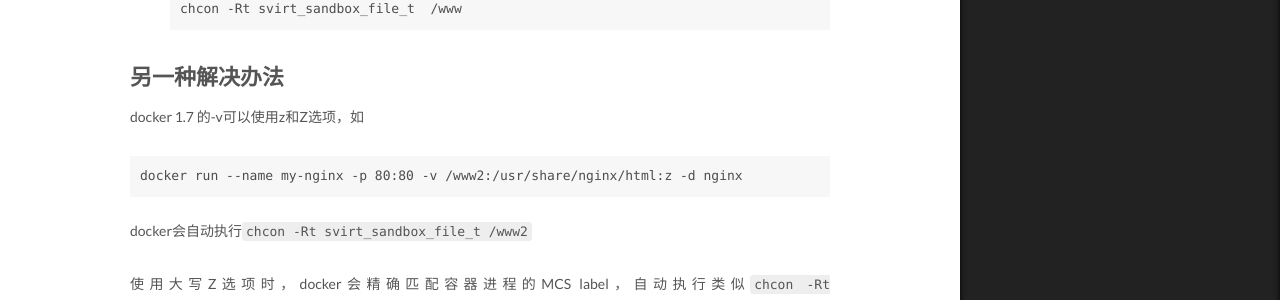
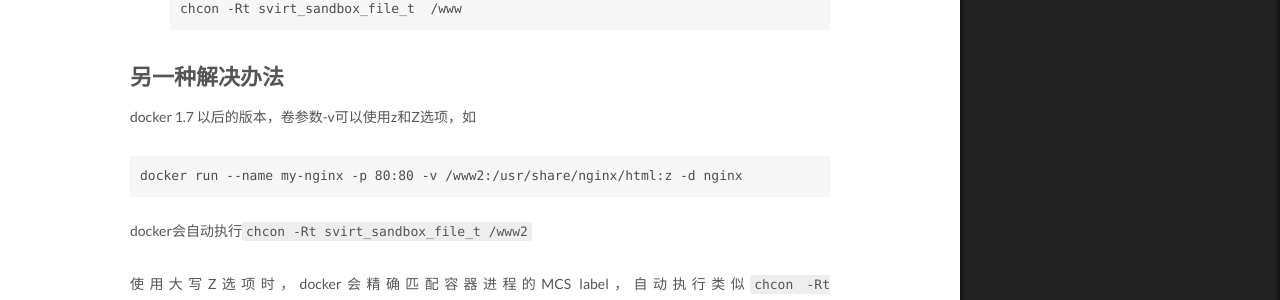
Before and after one commit to thomasli67/thomasli67.github.io, a Jekyll site: the page built from _posts/2018-03-15-SELinux-Docker.md, in a window 1280 px wide and 1400 px high, scrolled down 2021 px. Shown: the part 530-830 px from the top of the window. Built offline with Jekyll 4.4.1, drawn with Linux system fonts in a browser that asks for light colours.

Commit message:
Modify post: SELinux and Docker

````diff
--- a/_posts/2018-03-15-SELinux-Docker.md
+++ b/_posts/2018-03-15-SELinux-Docker.md
@@ -106,7 +106,7 @@ chcon -Rt svirt_sandbox_file_t  /www
 ```
 
 ## 另一种解决办法
-docker 1.7 的-v可以使用z和Z选项，如
+docker 1.7 以后的版本，卷参数-v可以使用z和Z选项，如
 ```
 docker run --name my-nginx -p 80:80 -v /www2:/usr/share/nginx/html:z -d nginx
 ```
````
